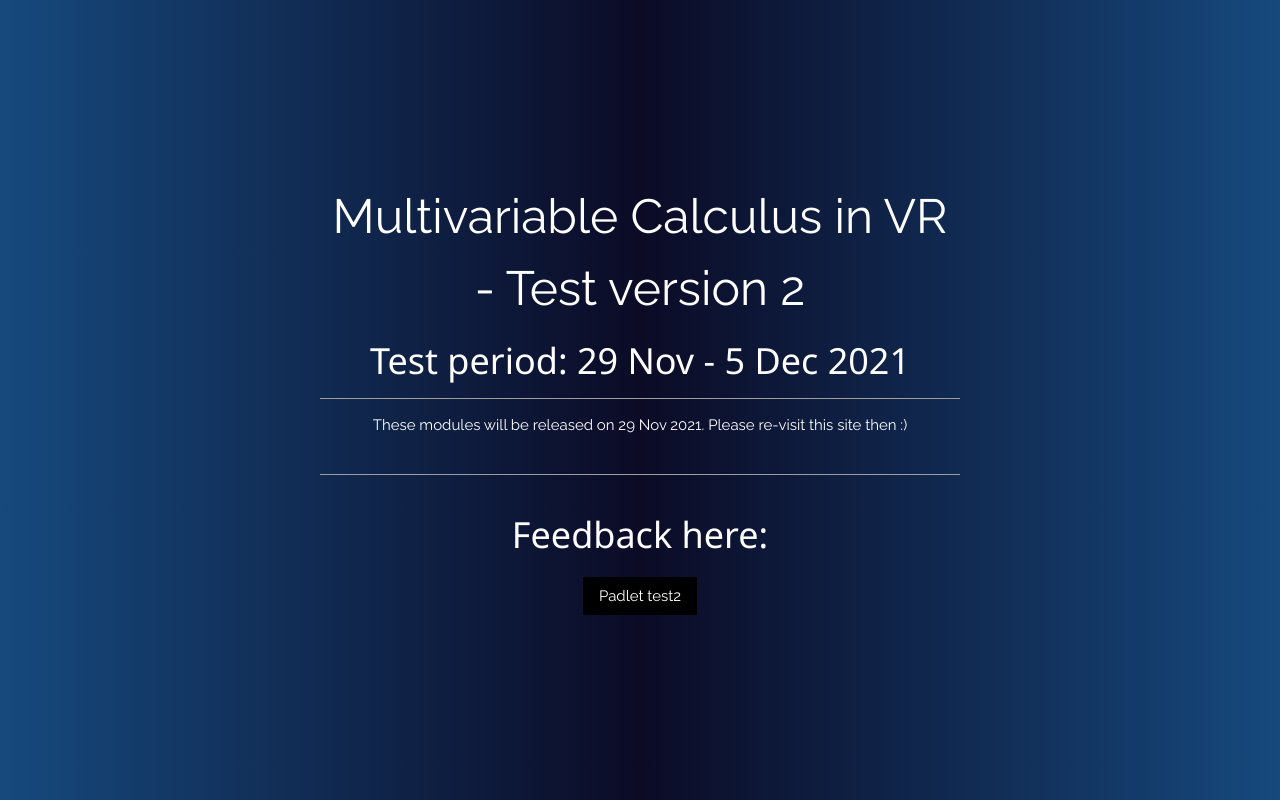
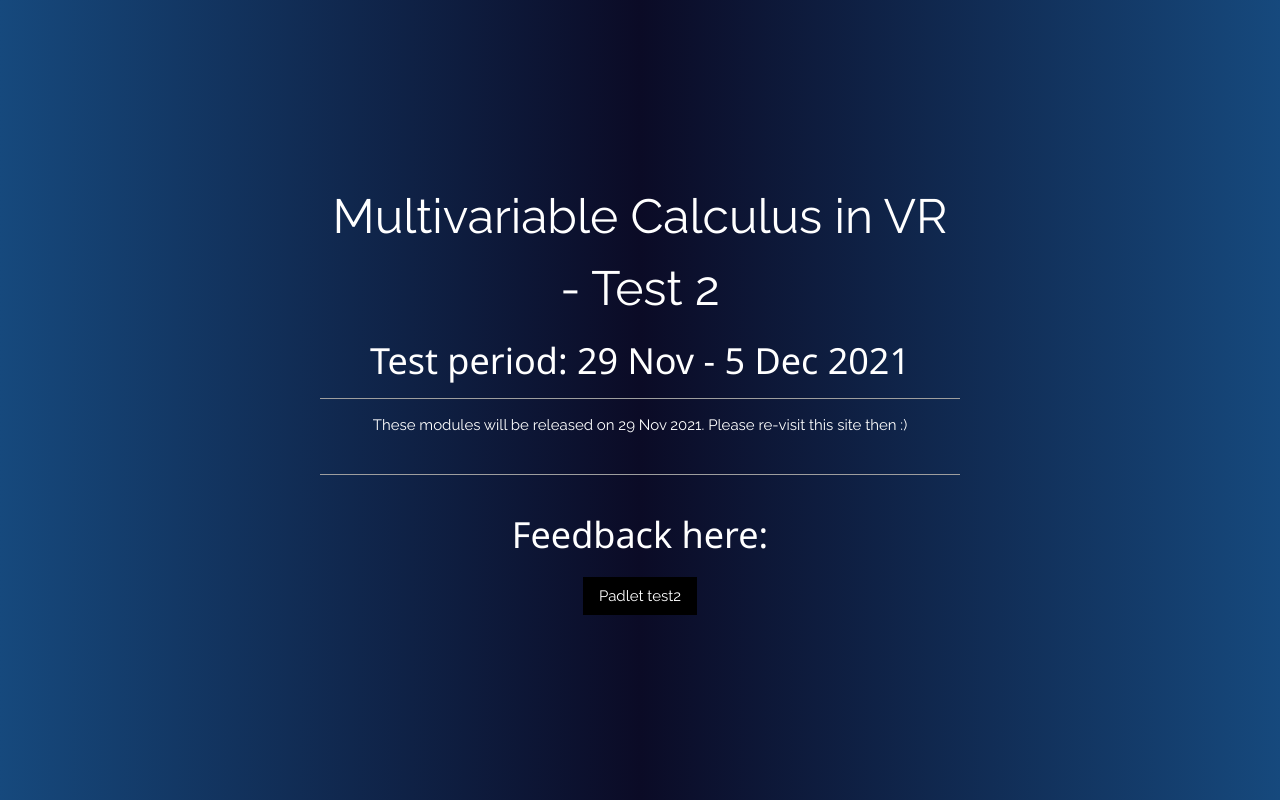
Before and after one commit to sutd10018/test2, a plain HTML site: page index.html in a window 1280 px wide. Drawn offline with nearby package versions, Linux system fonts and the light colour scheme.

Commit message:
Update index.html

```diff
--- a/index.html
+++ b/index.html
@@ -25,7 +25,7 @@
 
   <div class="bgcolor w3-display-container w3-animate-opacity w3-text-white">
   <div class="w3-display-middle">
-    <h1 class="w3-xxxlarge w3-animate-top w3-center">Multivariable Calculus in VR - Test version 2</h1>
+    <h1 class="w3-xxxlarge w3-animate-top w3-center">Multivariable Calculus in VR - Test 2</h1>
 	<h2 class="w3-xxlarge w3-animate-top w3-center">Test period: 29 Nov - 5 Dec 2021</h2>
     <hr class="w3-border-grey" style="margin:auto">
 	<p class="w3-center">These modules will be released on 29 Nov 2021. Please re-visit this site then :)</p>
```
